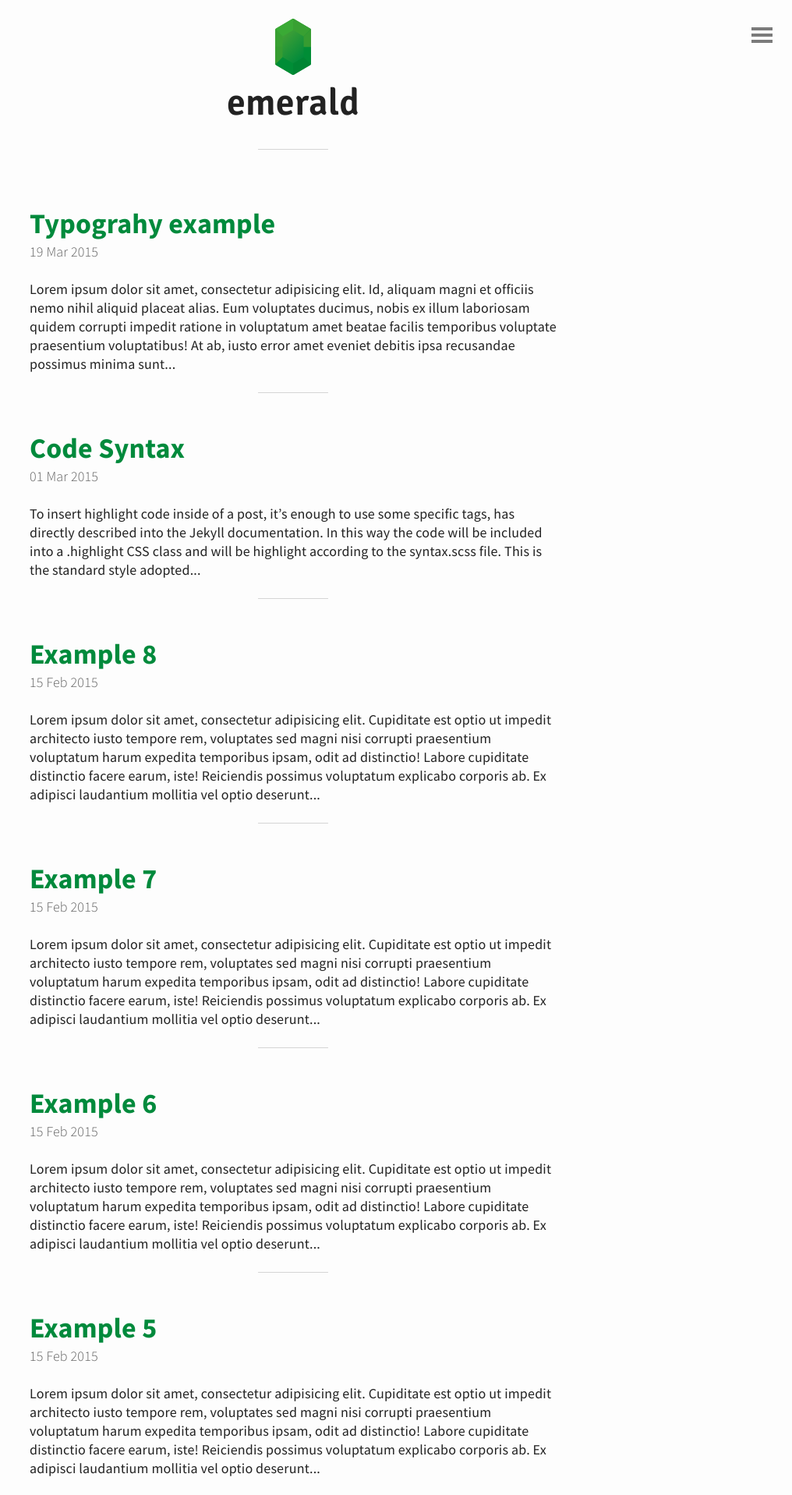
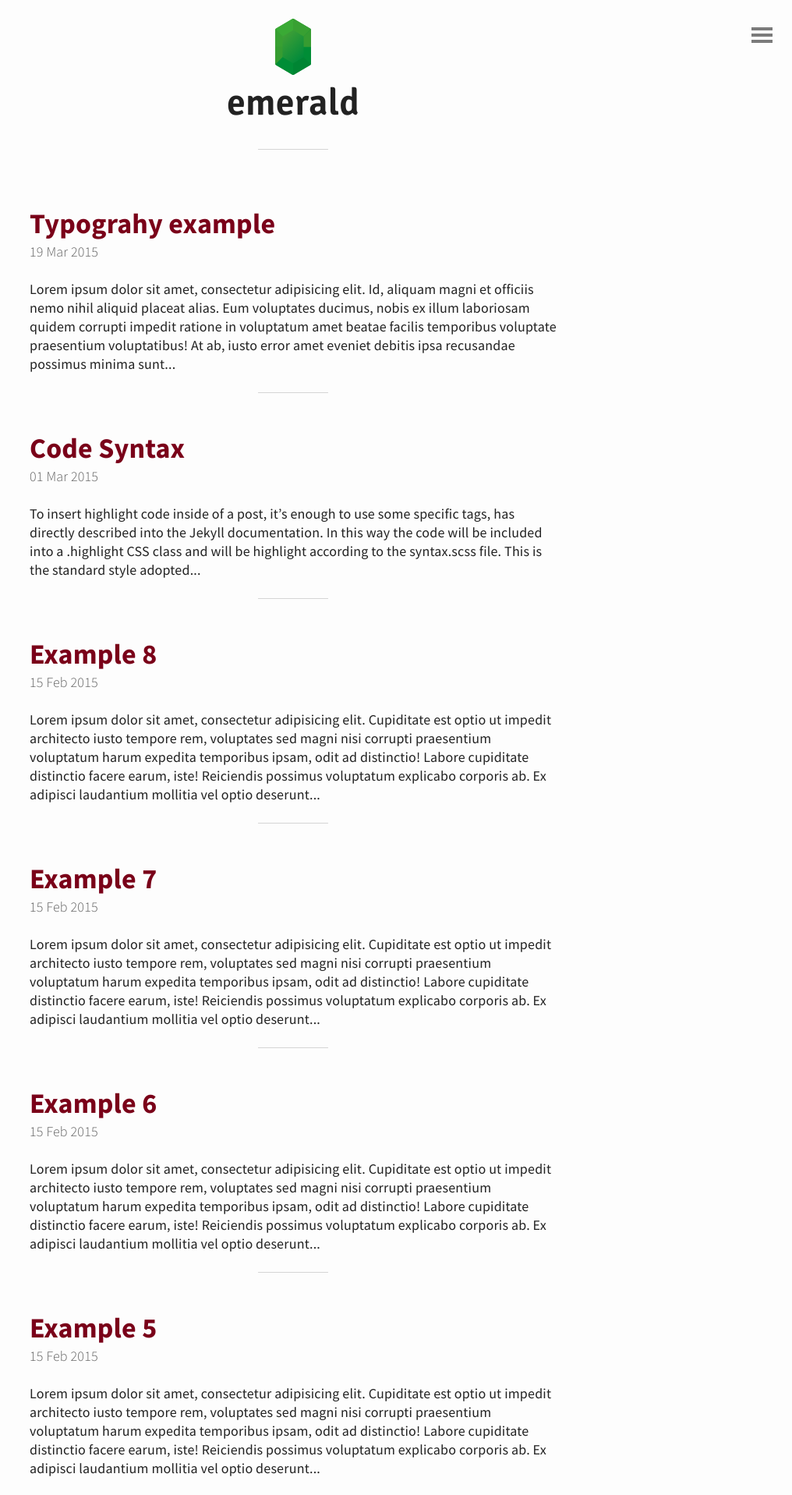
Before and after one commit to kristinashirk/digital-tech, a Jekyll site: the page built from index.html, in a window 1280 px wide. Shown: the top 1917 px of the page at 78% size, without its empty margins (264-1280 px from the left). Built offline with Jekyll 4.4.1, drawn with Linux system fonts in a browser that asks for light colours; the list of posts is cut into pages by our own code.

Commit message:
Update base.sass
Changed the main color to UMN maroon

```diff
--- a/_sass/base.scss
+++ b/_sass/base.scss
@@ -18,7 +18,7 @@ html, body, h1, h2, h3, h4, h5, h6, p, ul, ol, li, img {
 
 /*- Base color -*/
 
-$main-color: #008A3C;
+$main-color: #7a0019;
 $background-color: #FDFDFD;
 $text-color: #222222;
 
```
